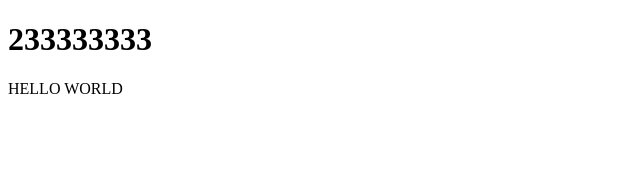
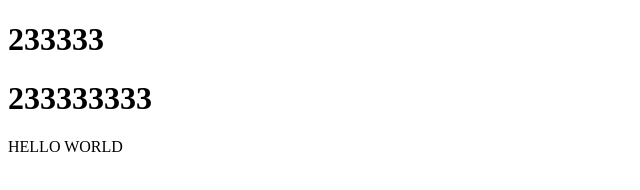
Before and after one commit to xuranlun/git-demo, a plain HTML site: page index.html in a window 1280 px wide. Shown: the whole page, without its empty margins (0-640 px from the left). Drawn offline with Linux system fonts and the light colour scheme.

Commit message:
creat h2

```diff
--- a/index.html
+++ b/index.html
@@ -5,6 +5,7 @@
 		<title></title>
 	</head>
 	<body>
+		<h1>233333</h1>
 		<h1>233333333</h1>
 		<p>HELLO WORLD</p>
 	</body>
```
